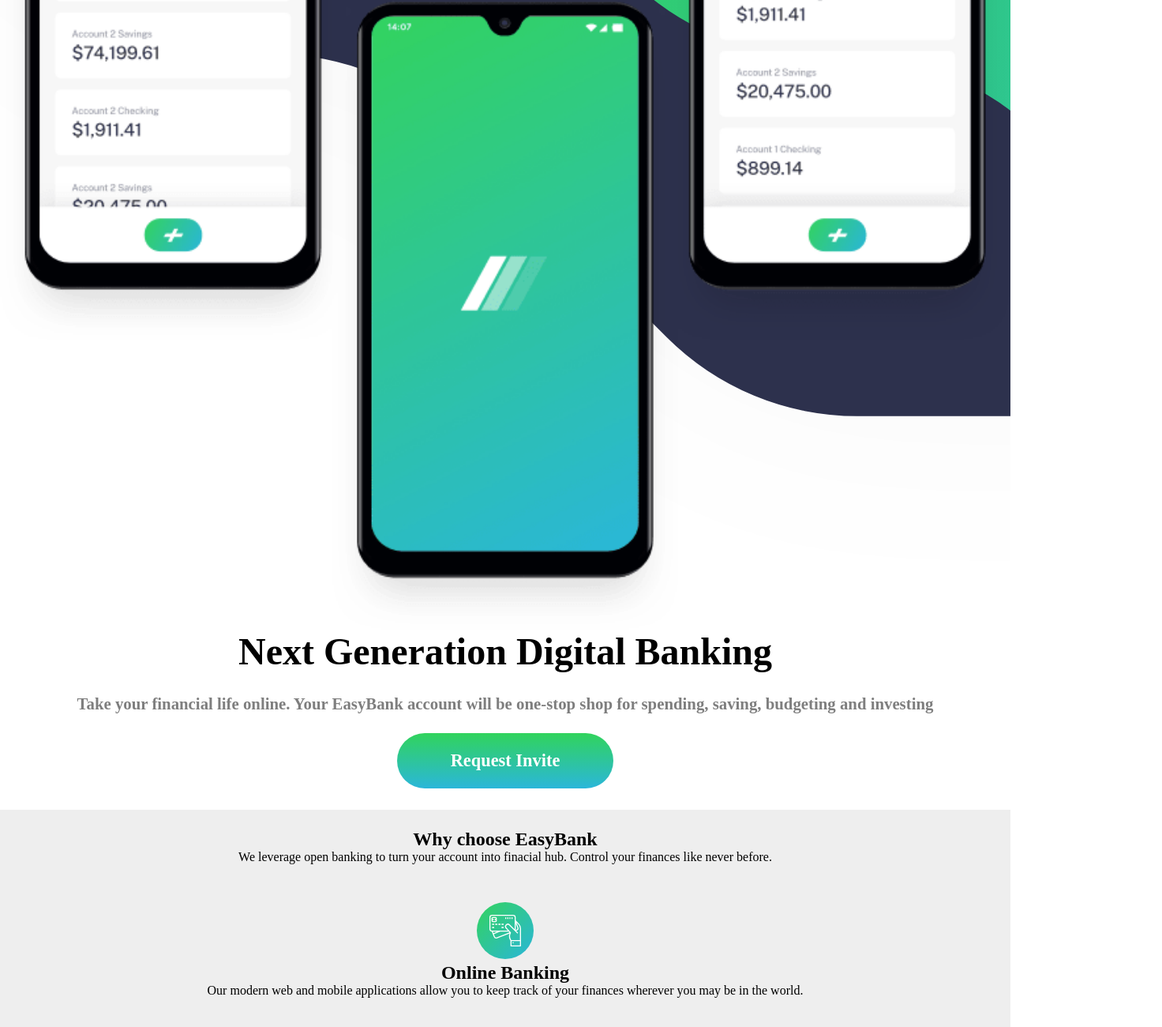
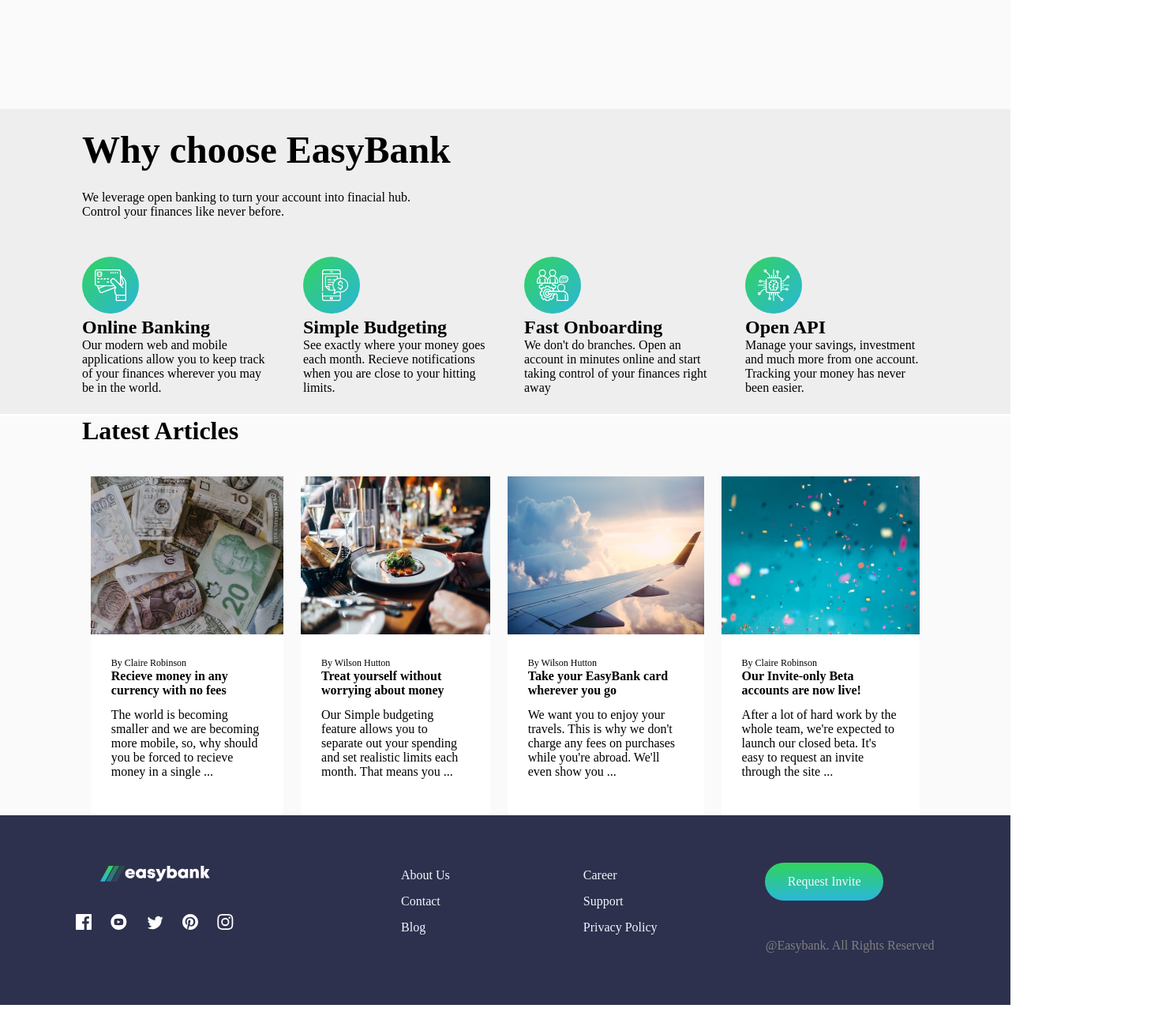
Before and after one commit to Hadeeny/easybank-landing-page, a plain HTML site: page index.html in a window 1280 px wide. Shown: the part 720-2020 px from the top of the page at 79% size, 1472 px wide, since content can reach past the window. After the commit the page ends 1992 px from the top, so only its background shows below. Drawn offline with Linux system fonts and the light colour scheme.

Commit message:
desktop view

```diff
--- a/style.css
+++ b/style.css
@@ -184,3 +184,206 @@
   margin: 1em 0;
   color: gray;
 }
+
+/* Desktop view */
+
+@media only screen and (min-width: 768px) {
+  .burger {
+    display: none;
+  }
+
+  nav {
+    display: flex;
+  }
+
+  a {
+    font-size: 1em;
+  }
+
+  .navs {
+    width: 500px;
+    display: flex;
+    justify-content: space-between;
+  }
+
+  li {
+    padding: 20px 0;
+  }
+
+  .navs li:hover {
+    border-bottom: 3px solid hsl(136, 65%, 51%);
+  }
+
+  ul {
+    display: flex;
+  }
+
+  ul.req-btn {
+    display: block;
+  }
+
+  .req-btn a {
+    background: linear-gradient(hsl(136, 65%, 51%), hsl(192, 70%, 51%));
+    padding: 0.5em 1.4em;
+    border-radius: 2em;
+    color: white;
+    font-size: 0.9em;
+    font-weight: 600;
+    margin-bottom: 30px;
+  }
+
+  .hero {
+    background-color: #fafafa;
+  }
+
+  .wrapper {
+    display: flex;
+    flex-direction: row-reverse;
+    justify-content: space-between;
+    margin-right: -12em;
+  }
+
+  .illustration {
+    background-image: url("images/bg-intro-desktop.svg");
+    width: 100%;
+    height: 50em;
+    background-size: contain;
+    background-repeat: no-repeat;
+    position: relative;
+    /* margin-top: -4em; */
+  }
+
+  .bg {
+    display: none;
+  }
+  .mockup {
+    position: absolute;
+    width: 70%;
+    top: -7.5em;
+    left: 8em;
+  }
+  .info {
+    margin-top: 5em;
+    margin-left: 5em;
+  }
+
+  .wrap {
+    margin: 0 5em;
+  }
+
+  .single li {
+    text-align: left;
+  }
+
+  .single p {
+    width: 40%;
+  }
+
+  .single h1 {
+    font-size: 3em;
+    margin-bottom: 0.5em;
+  }
+
+  ul.rows {
+    display: flex;
+    flex-direction: row;
+  }
+
+  .rows li {
+    text-align: left;
+  }
+
+  .rows h2 {
+    font-size: 1.5em;
+  }
+  .articles {
+    margin-top: -35px;
+    background-color: #fafafa;
+  }
+
+  .articles ul {
+    display: flex;
+  }
+
+  .articles li {
+    margin: 0 0.7em;
+  }
+
+  .articles img {
+    height: 200px;
+    margin-top: -20px;
+  }
+
+  .articles h4 {
+    font-size: 12px;
+    font-weight: 100;
+  }
+
+  .articles h2 {
+    font-size: 1em;
+    width: 100%;
+    cursor: pointer;
+  }
+
+  .articles h2:hover {
+    color: hsl(192, 70%, 51%);
+  }
+  .articles p {
+    margin-top: 0.8em;
+  }
+
+  .fold {
+    margin: 0 6.5em;
+  }
+
+  .fold h1 {
+    text-align: left;
+  }
+
+  section.footer {
+    height: 15em;
+  }
+
+  footer {
+    margin: 0 6em;
+    height: 15em;
+    display: flex;
+    flex-direction: row;
+    justify-content: space-between;
+  }
+
+  .grp1 {
+    display: block;
+  }
+
+  footer .icons {
+    display: flex;
+    width: 200px;
+  }
+
+  .links {
+    all: unset;
+    list-style: none;
+    columns: 3;
+    text-align: left;
+  }
+
+  .links li {
+    padding: 0.5px;
+  }
+
+  .rights {
+    display: none;
+  }
+  .right {
+    margin: 0;
+    color: gray;
+  }
+
+  .footer-btn {
+    text-align: center;
+    width: 150px;
+    height: 3em;
+    line-height: 3em;
+  }
+}
```
